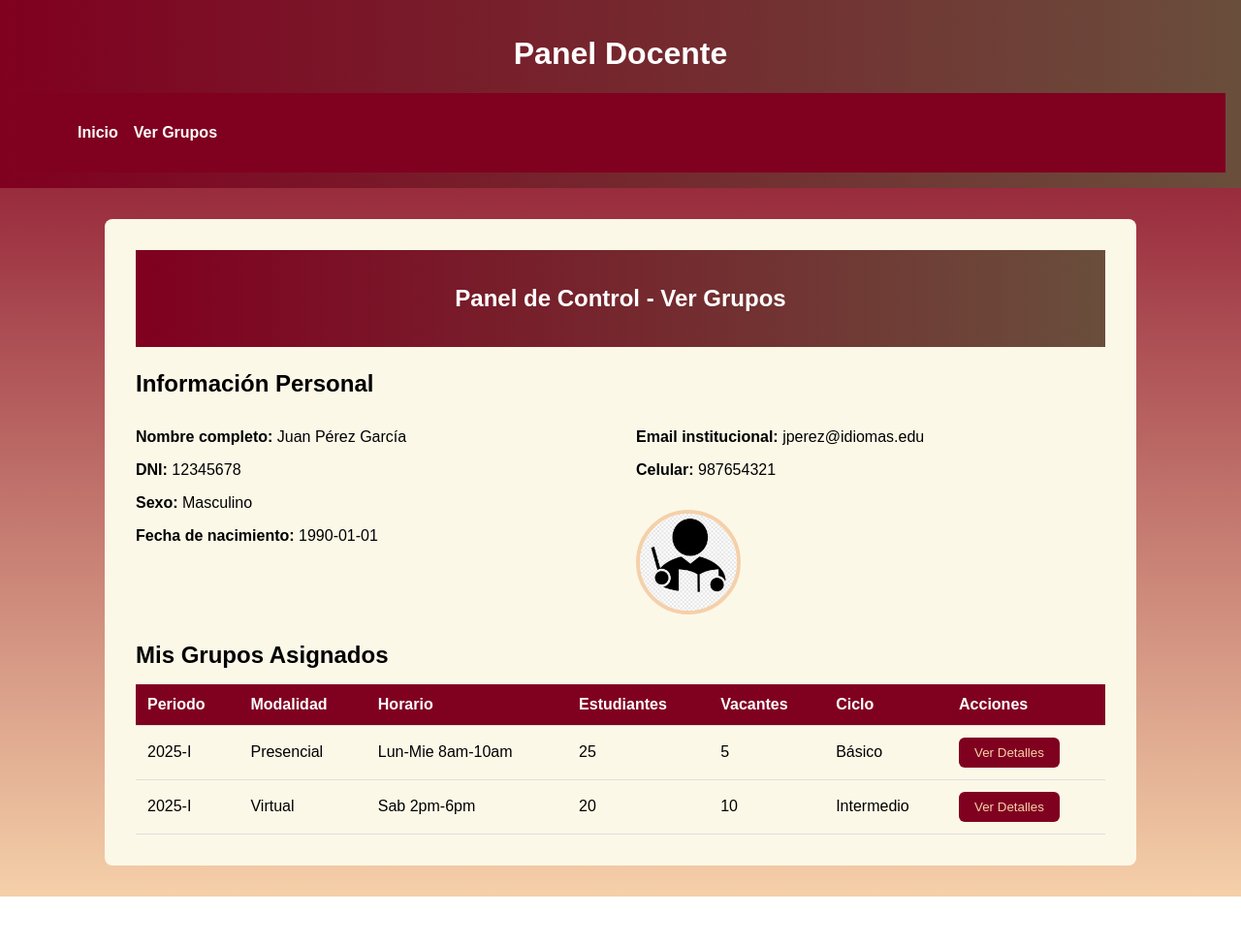
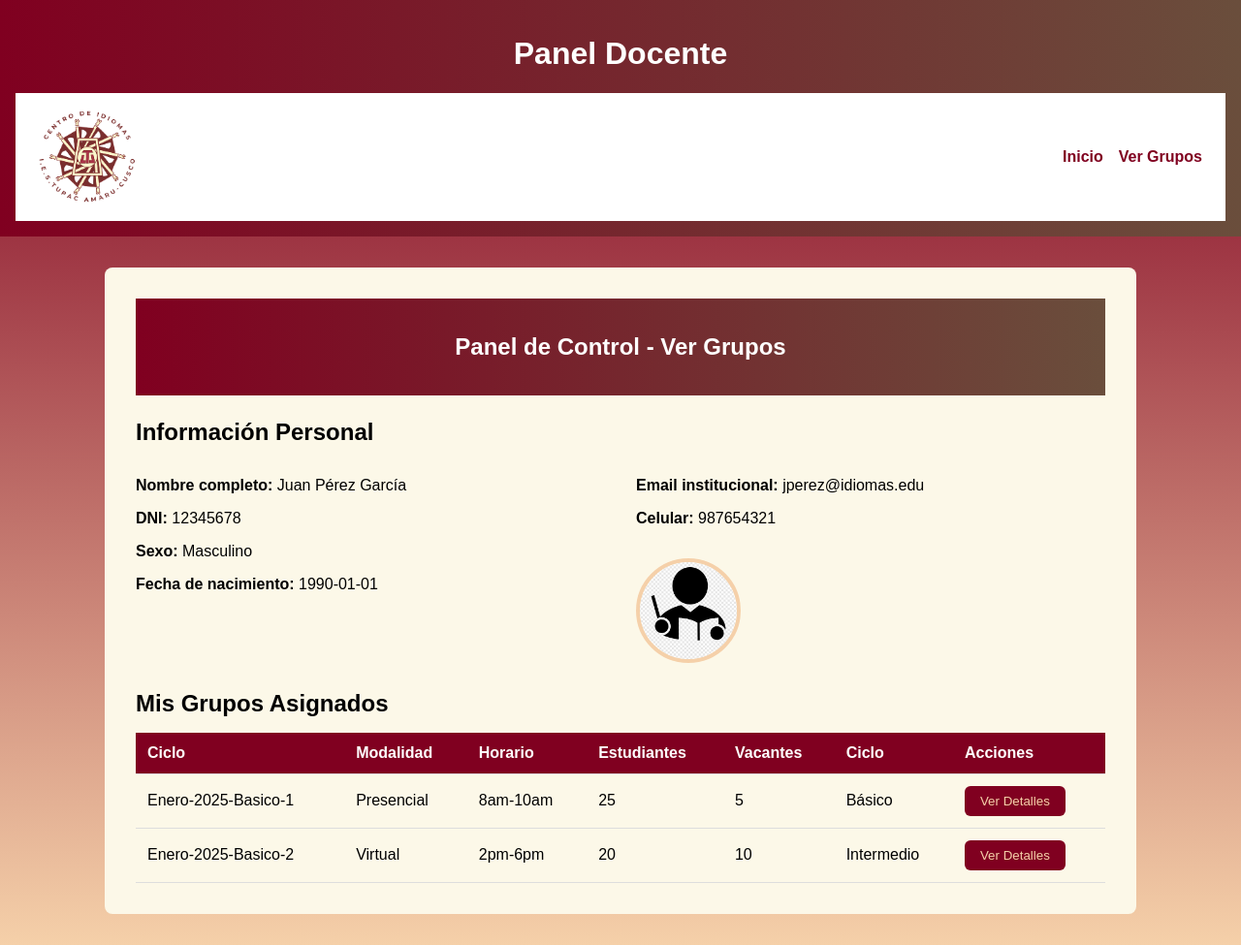
Before and after one commit to angelaHuari/InterfazDocenteCI, a plain HTML site: page index.html in a window 1280 px wide. Shown: the whole page at 97% size. Before the commit the page ends 925 px from the top, so only its background shows below. Drawn offline with Linux system fonts and the light colour scheme.

Commit message:
update nav

```diff
--- a/index.html
+++ b/index.html
@@ -10,6 +10,7 @@
     <h1>Panel Docente</h1>
     <nav class="navbar">
       <div class="nav-container">
+        <img src="images/logo.png" alt="Logo-Istta" class="logo">
         <input type="checkbox" id="menu-toggle" class="menu-toggle">
         <label for="menu-toggle" class="menu-icon">&#9776;</label>
         <ul class="nav-links">
@@ -46,7 +47,7 @@
       <table>
         <thead>
           <tr>
-            <th>Periodo</th>
+            <th>Ciclo</th>
             <th>Modalidad</th>
             <th>Horario</th>
             <th>Estudiantes</th>
@@ -57,18 +58,18 @@
         </thead>
         <tbody>
           <tr>
-            <td>2025-I</td>
+            <td>Enero-2025-Basico-1</td>
             <td>Presencial</td>
-            <td>Lun-Mie 8am-10am</td>
+            <td>8am-10am</td>
             <td>25</td>
             <td>5</td>
             <td>Básico</td>
             <td><button class="btn btn-ver-detalles">Ver Detalles</button></td>
           </tr>
           <tr>
-            <td>2025-I</td>
+            <td>Enero-2025-Basico-2</td>
             <td>Virtual</td>
-            <td>Sab 2pm-6pm</td>
+            <td>2pm-6pm</td>
             <td>20</td>
             <td>10</td>
             <td>Intermedio</td>
--- a/styles.css
+++ b/styles.css
@@ -43,6 +43,11 @@ body {
     object-fit: cover;
     border-radius: 50%;
     border: 4px solid #F5D0A9;
+  }
+  .logo{
+    width: 100px;
+    height: 100px;
+    object-fit: cover;
   }
 
   table {
@@ -100,9 +105,9 @@ body {
   }
 
   .navbar {
-    background-color: #800020;
+    background-color: white;
     padding: 1rem;
-    color: white;
+    color: #800020;
   }
 
   .nav-container {
@@ -117,7 +122,7 @@ body {
   .nav-logo {
     font-size: 1.5rem;
     font-weight: bold;
-    color: #F5D0A9;
+    color: #800020;
     text-decoration: none;
   }
 
@@ -128,13 +133,13 @@ body {
   }
 
   .nav-links a {
-    color: white;
+    color: #800020;
     text-decoration: none;
     font-weight: bold;
   }
 
   .nav-links a:hover {
-    color: #F5D0A9;
+    color: #e73e69;
   }
 
   .menu-icon {
```
Also changed, not shown: images/logo.png (added).
